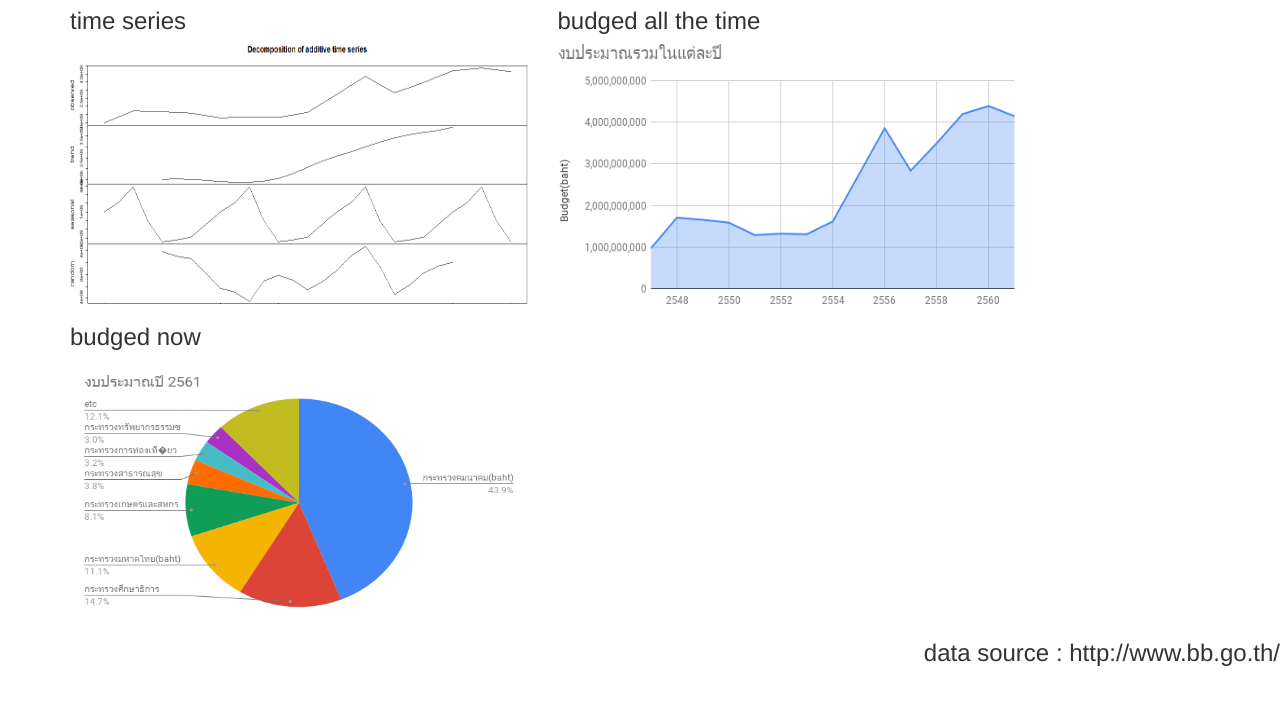
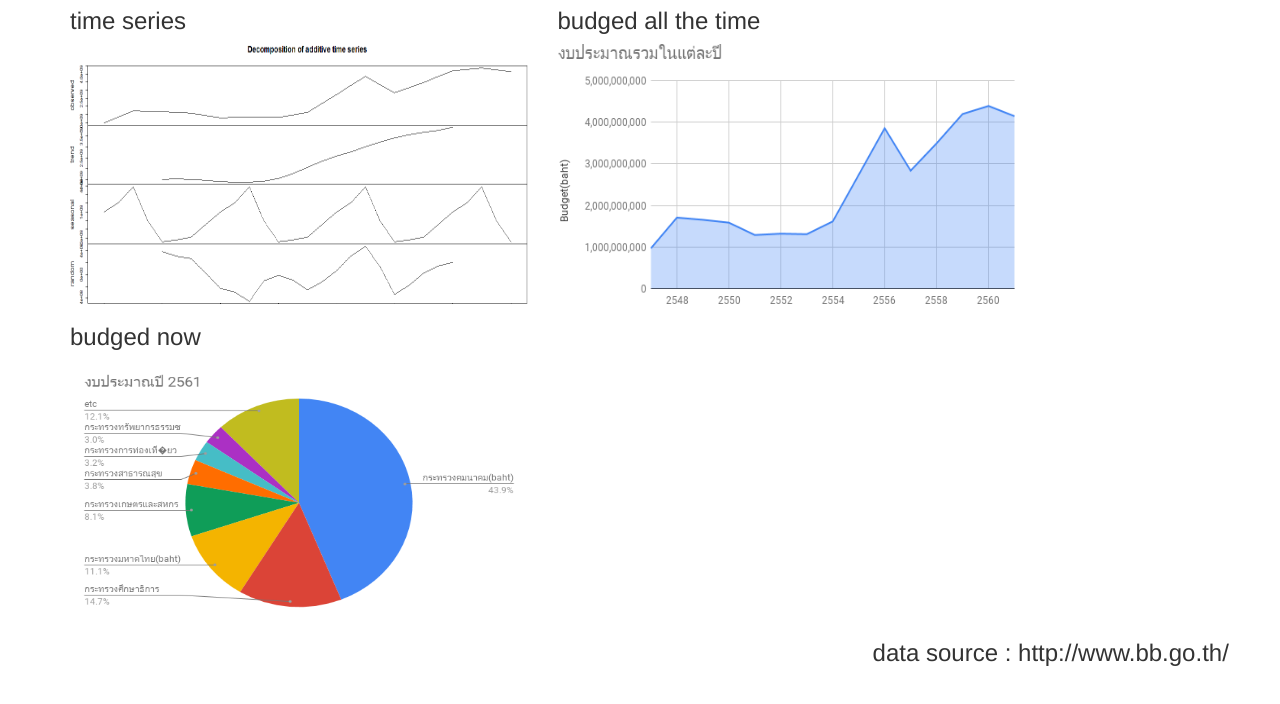
Before and after one commit to bosses11020/stat_final, a plain HTML site: page index.html in a window 1280 px wide. Shown: the part 82-786 px from the top of the page. Drawn offline with nearby package versions, Linux system fonts and the light colour scheme.

Commit message:
just a little margin

```diff
--- a/index.html
+++ b/index.html
@@ -27,7 +27,7 @@
         </div>
     </div>
 
-    <h3 style="text-align:right">data source : http://www.bb.go.th/</h3>
+    <h3 style="text-align:right; margin-right: 4vw;">data source : http://www.bb.go.th/</h3>
 
 </body>
 </html>
```
